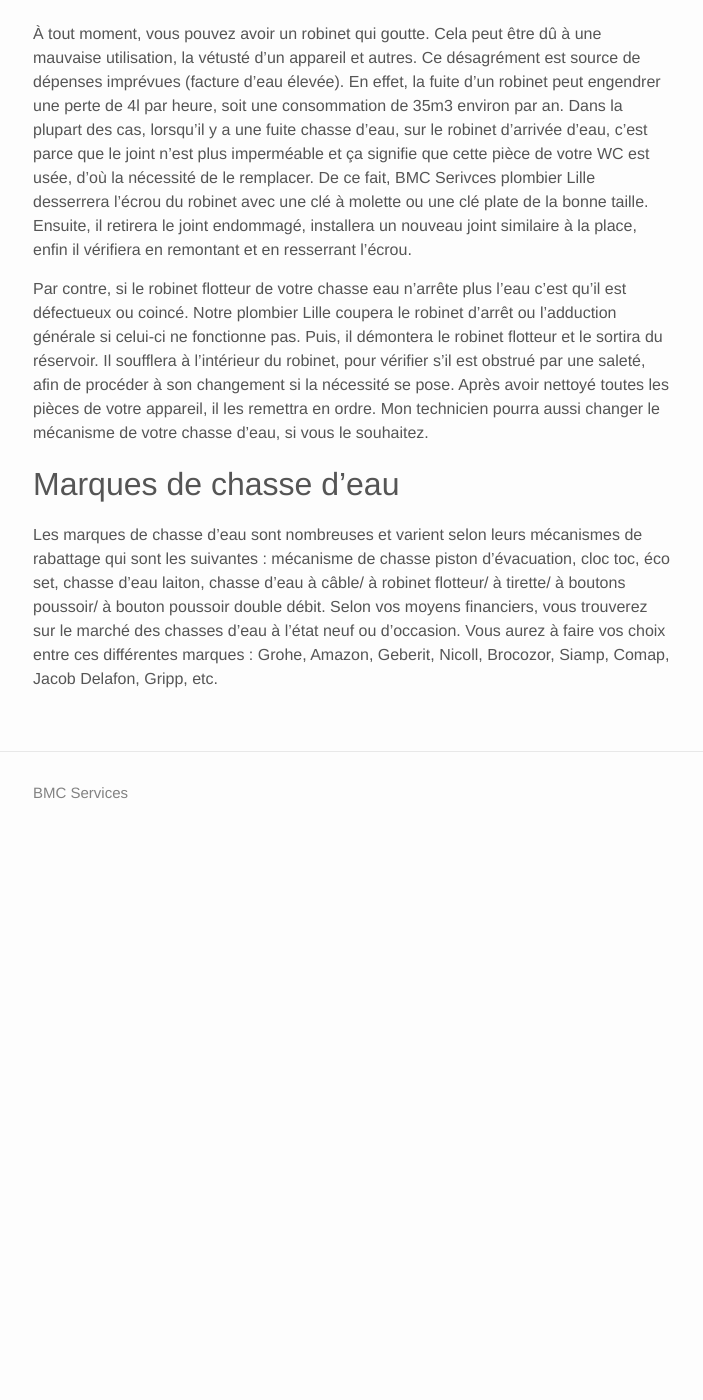
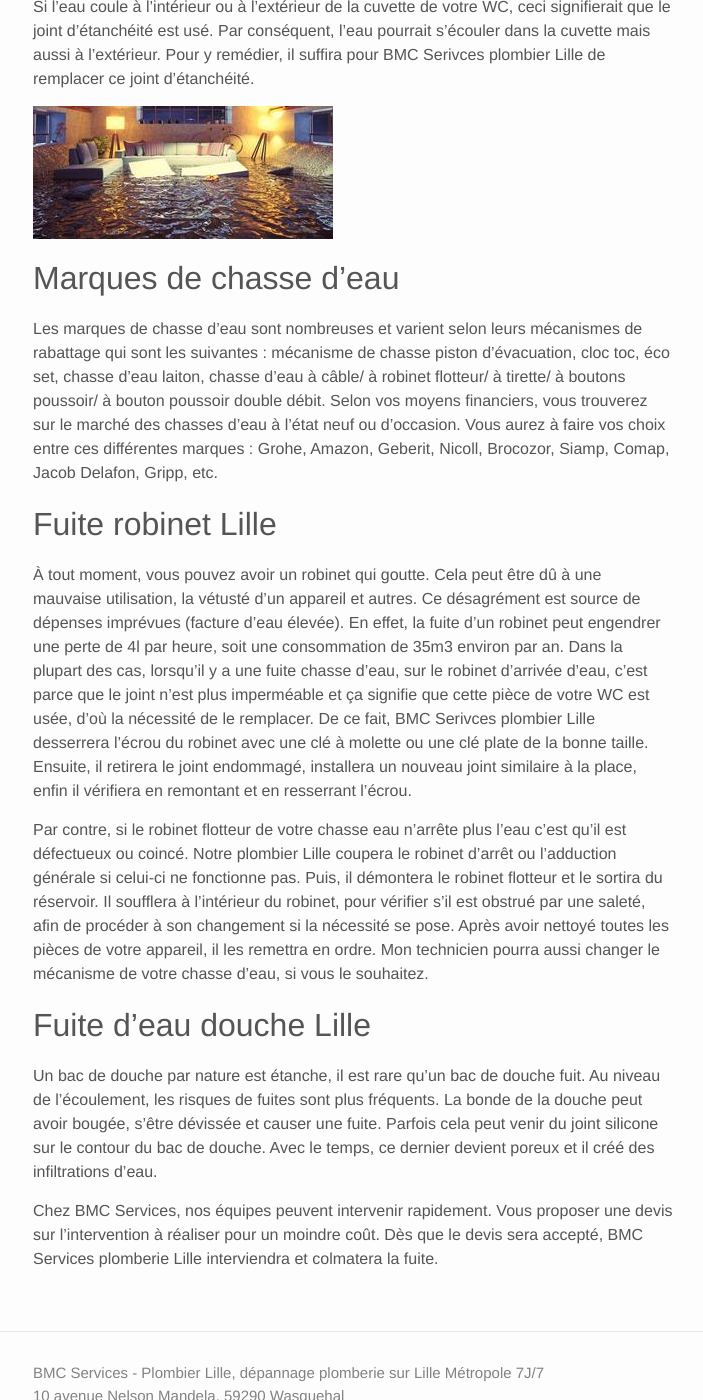
Before and after one commit to bntservices/bntservices.github.io, a Jekyll site: the page built from 35-fuite-d-eau.md, in a window 1280 px wide and 1400 px high, scrolled down 2964 px. Shown: the whole window, without its empty margins (287-990 px from the left). Built offline with Jekyll 4.4.1, drawn with Linux system fonts in a browser that asks for light colours; before the commit the page ends 3829 px from its top, so only the background shows below that; some of the changed text lies outside the part shown.

Commit message:
nouvelles pages

```diff
--- a/50-fuite-chasse-d-eau.md
+++ b/35-fuite-d-eau.md
@@ -1,11 +1,19 @@
 ---
 layout: page
-title: Fuite chasse d'eau Lille et métropole Lilloise
-title_link: Fuite chasse d'eau
-permalink: /fuite-chasse-d-eau-lille/
-description: Plombier Lille et Métropole Lilloise, fuite chasse d'eau
+title: Fuite d'eau Lille et métropole Lilloise
+title_link: Fuite d'eau
+permalink: /fuite-d-eau-lille/
+description: Plombier Lille et Métropole Lilloise, fuite d'eau, fuite chasse d'eau
 tags: plombier lille lilloise fuite chasse d'eau remplacement urgence
 ---
+
+Les fuites les plus fréquentes dans la maison sont :
+
+ - les fuites de chasse d'eau
+ - les fuites de robinets
+ - les fuites des toilettes
+
+## Fuite chasse d'eau
 
 Les WC ont souvent des pannes de chasse d’eau dont vous ignorez la cause.
 Face à cela, vous aimeriez avoir une intervention de qualité.
@@ -77,7 +85,13 @@
 Par conséquent, l’eau pourrait s’écouler dans la cuvette mais aussi à l’extérieur.
 Pour y remédier, il suffira pour BMC Serivces plombier Lille de remplacer ce joint d’étanchéité.
 
-## Fuite au niveau du robinet d’eau
+![fuite salon](/images/fuite-salon.jpg "fuite salon")
+
+## Marques de chasse d’eau
+
+Les marques de chasse d’eau sont nombreuses et varient selon leurs mécanismes de rabattage qui sont les suivantes : mécanisme de chasse piston d’évacuation, cloc toc, éco set, chasse d’eau laiton, chasse d’eau à câble/ à robinet flotteur/ à tirette/ à boutons poussoir/ à bouton poussoir double débit. Selon vos moyens financiers, vous trouverez sur le marché des chasses d’eau à l’état neuf ou d’occasion. Vous aurez à faire vos choix entre ces différentes marques : Grohe, Amazon, Geberit, Nicoll, Brocozor, Siamp, Comap, Jacob Delafon, Gripp, etc.
+
+## Fuite robinet Lille
 
 À tout moment, vous pouvez avoir un robinet qui goutte.
 Cela peut être dû à une mauvaise utilisation, la vétusté d’un appareil et autres.
@@ -90,6 +104,14 @@
 Par contre, si le robinet flotteur de votre chasse eau n’arrête plus l’eau c’est qu’il est défectueux ou coincé.
 Notre plombier Lille coupera le robinet d’arrêt ou l’adduction générale si celui-ci ne fonctionne pas. Puis, il démontera le robinet flotteur et le sortira du réservoir. Il soufflera à l’intérieur du robinet, pour vérifier s’il est obstrué par une saleté, afin de procéder à son changement si la nécessité se pose. Après avoir nettoyé toutes les pièces de votre appareil, il les remettra en ordre. Mon technicien pourra aussi changer le mécanisme de votre chasse d’eau, si vous le souhaitez.
 
-## Marques de chasse d’eau
+## Fuite d'eau douche Lille
 
-Les marques de chasse d’eau sont nombreuses et varient selon leurs mécanismes de rabattage qui sont les suivantes : mécanisme de chasse piston d’évacuation, cloc toc, éco set, chasse d’eau laiton, chasse d’eau à câble/ à robinet flotteur/ à tirette/ à boutons poussoir/ à bouton poussoir double débit. Selon vos moyens financiers, vous trouverez sur le marché des chasses d’eau à l’état neuf ou d’occasion. Vous aurez à faire vos choix entre ces différentes marques : Grohe, Amazon, Geberit, Nicoll, Brocozor, Siamp, Comap, Jacob Delafon, Gripp, etc.
+Un bac de douche par nature est étanche, il est rare qu'un bac de douche fuit.
+Au niveau de l'écoulement, les risques de fuites sont plus fréquents.
+La bonde de la douche peut avoir bougée, s'être dévissée et causer une fuite.
+Parfois cela peut venir du joint silicone sur le contour du bac de douche.
+Avec le temps, ce dernier devient poreux et il créé des infiltrations d'eau.
+
+Chez BMC Services, nos équipes peuvent intervenir rapidement.
+Vous proposer une devis sur l'intervention à réaliser pour un moindre coût.
+Dès que le devis sera accepté, BMC Services plomberie Lille interviendra et colmatera la fuite.
--- a/_config.yml
+++ b/_config.yml
@@ -6,7 +6,7 @@
 # 'jekyll serve'. If you change this file, please restart the server process.
 
 # Site settings
-title: BMC Services
+title: BMC Services - Plombier Lille, dépannage plomberie sur Lille Métropole 7J/7
 email: benoit@bncservices.fr
 description: > # this means to ignore newlines until "baseurl:"
   Write an awesome description for your new site here. You can edit this
--- a/_includes/footer.html
+++ b/_includes/footer.html
@@ -3,9 +3,12 @@
   <div class="wrapper">
 
     <div class="footer-col-wrapper">
-      <div class="footer-col footer-col-1">
+      <div class="footer-col">
         <ul class="contact-list">
           <li>{{ site.title }}</li>
+          <li>10 avenue Nelson Mandela, 59290 Wasquehal</li>
+          <li>06 51 13 73 50 - plomberiebenoit@gmail.com</li>
+          <li>SIRET: 82014806200012</li>
         </ul>
       </div>
     </div>
```
Also changed, not shown: 40-chauffe-eau.md (renamed from 60-chauffe-eau.md), 50-entretien-chaudiere-lille.md (renamed from 40-entretien-chaudiere-lille.md), images/fuite-salon.jpg (added).
